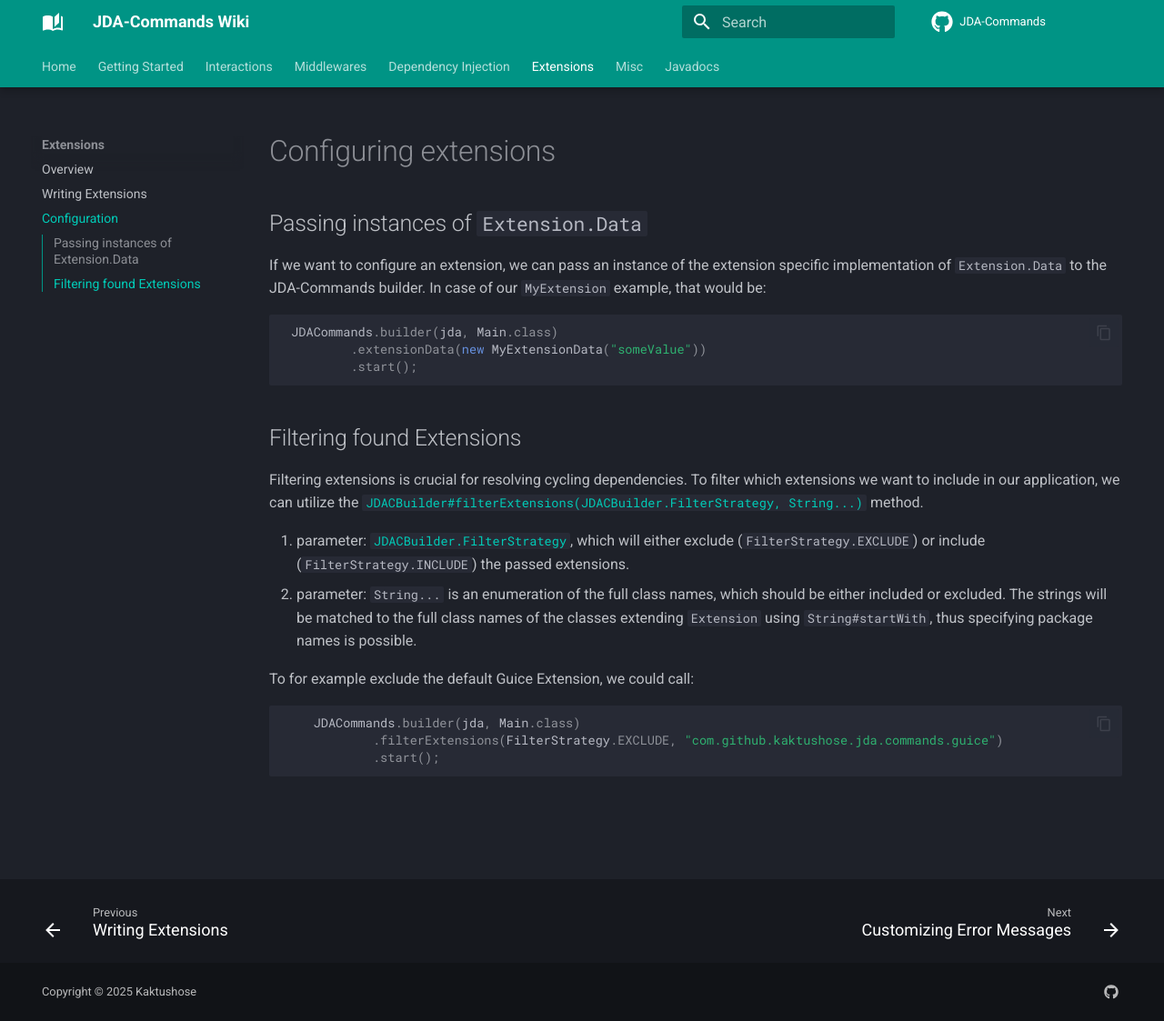
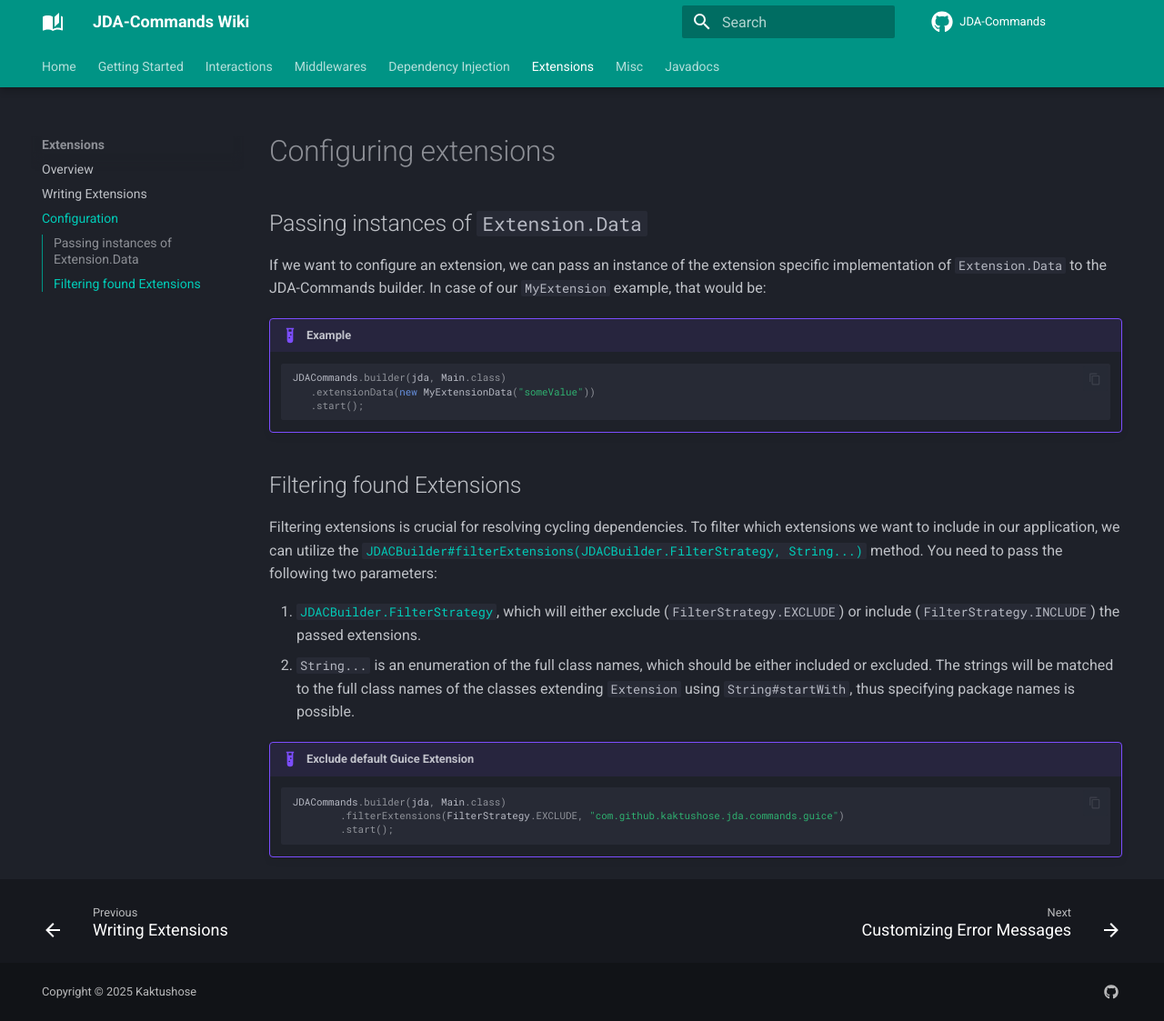
Before and after one commit to Kaktushose/jda-commands, an MkDocs documentation site: the page built from docs/extension/configuring.md, in a window 1280 px wide and 1123 px high. Shown: the whole window at 91% size. Built offline with MkDocs 1.6.1 and Material for MkDocs 9.7.7, drawn with Linux system fonts in a browser that asks for light colours; comment, search, counter and statistics services are not loaded.

Commit message:
update extensions wiki

````diff
--- a/docs/extension/configuring.md
+++ b/docs/extension/configuring.md
@@ -4,28 +4,30 @@
 If we want to configure an extension, we can pass an instance of the extension specific implementation of `Extension.Data`
 to the JDA-Commands builder. In case of our `MyExtension` example, that would be:
 
-```java
- JDACommands.builder(jda, Main.class)
-         .extensionData(new MyExtensionData("someValue"))
-         .start();
-```
+!!! example
+    ```java
+    JDACommands.builder(jda, Main.class)
+       .extensionData(new MyExtensionData("someValue"))
+       .start();
+    ```
+
+
 
 ## Filtering found Extensions
 Filtering extensions is crucial for resolving cycling dependencies.
 To filter which extensions we want to include in our application, we can utilize the
 [`JDACBuilder#filterExtensions(JDACBuilder.FilterStrategy, String...)`](https://kaktushose.github.io/jda-commands/javadocs/development/io.github.kaktushose.jda.commands.core/com/github/kaktushose/jda/commands/JDACBuilder.html#filterExtensions(com.github.kaktushose.jda.commands.JDACBuilder.FilterStrategy,java.lang.String...))
-method.
+method. You need to pass the following two parameters:
 
-1. parameter: [`JDACBuilder.FilterStrategy`](https://kaktushose.github.io/jda-commands/javadocs/latest/io.github.kaktushose.jda.commands.core/com/github/kaktushose/jda/commands/JDACBuilder.FilterStrategy.html),
+1. [`JDACBuilder.FilterStrategy`](https://kaktushose.github.io/jda-commands/javadocs/latest/io.github.kaktushose.jda.commands.core/com/github/kaktushose/jda/commands/JDACBuilder.FilterStrategy.html),
    which will either exclude (`FilterStrategy.EXCLUDE`) or include (`FilterStrategy.INCLUDE`) the passed extensions.
-2. parameter: `String...` is an enumeration of the full class names, which should be either included or excluded.
+2. `String...` is an enumeration of the full class names, which should be either included or excluded.
    The strings will be matched to the full class names of the classes extending `Extension` using `String#startWith`, thus
    specifying package names is possible.
 
-To for example exclude the default Guice Extension, we could call:
-
-```java
+!!! example "Exclude default Guice Extension"
+    ```java
     JDACommands.builder(jda, Main.class)
             .filterExtensions(FilterStrategy.EXCLUDE, "com.github.kaktushose.jda.commands.guice")
             .start();
-```
+    ```
````
